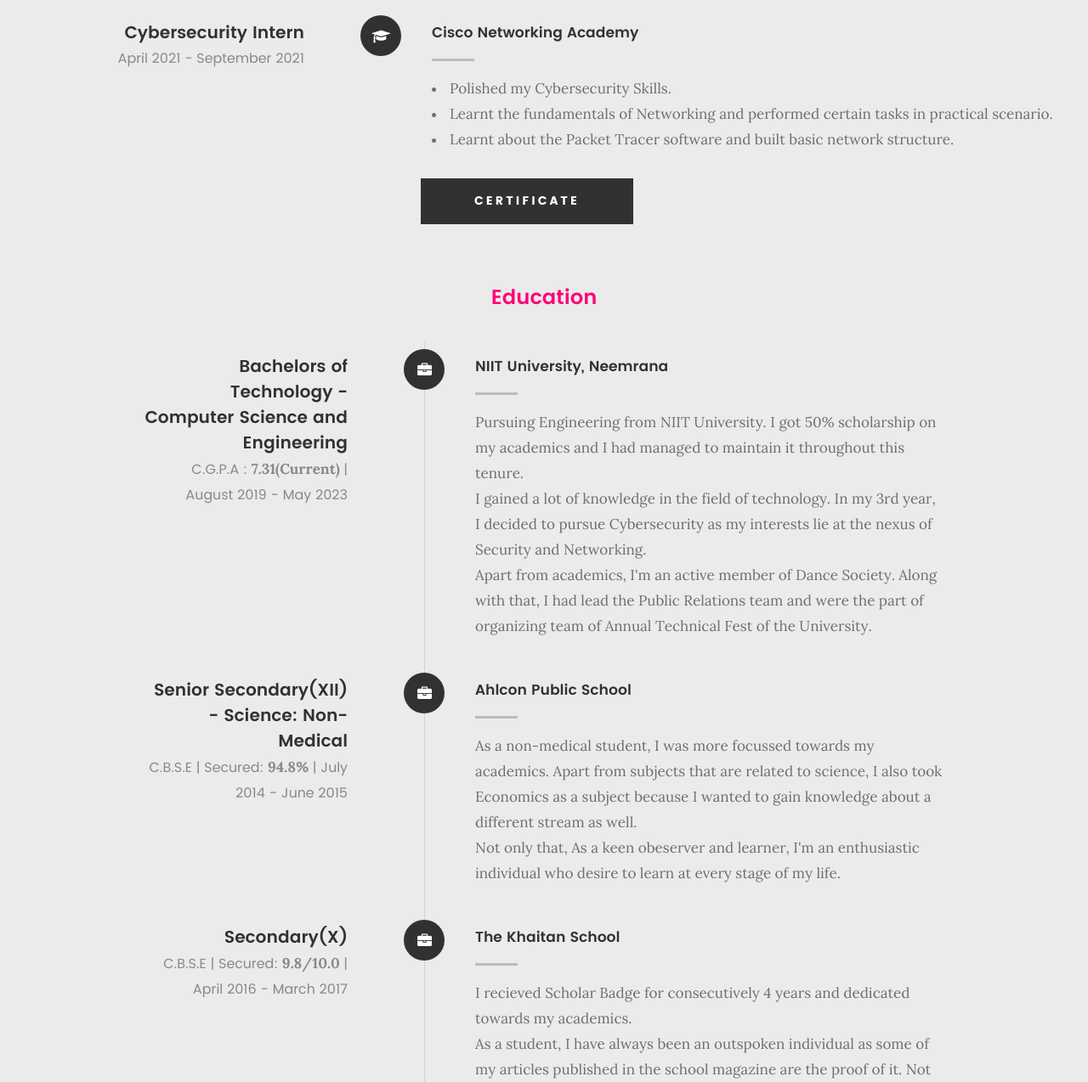
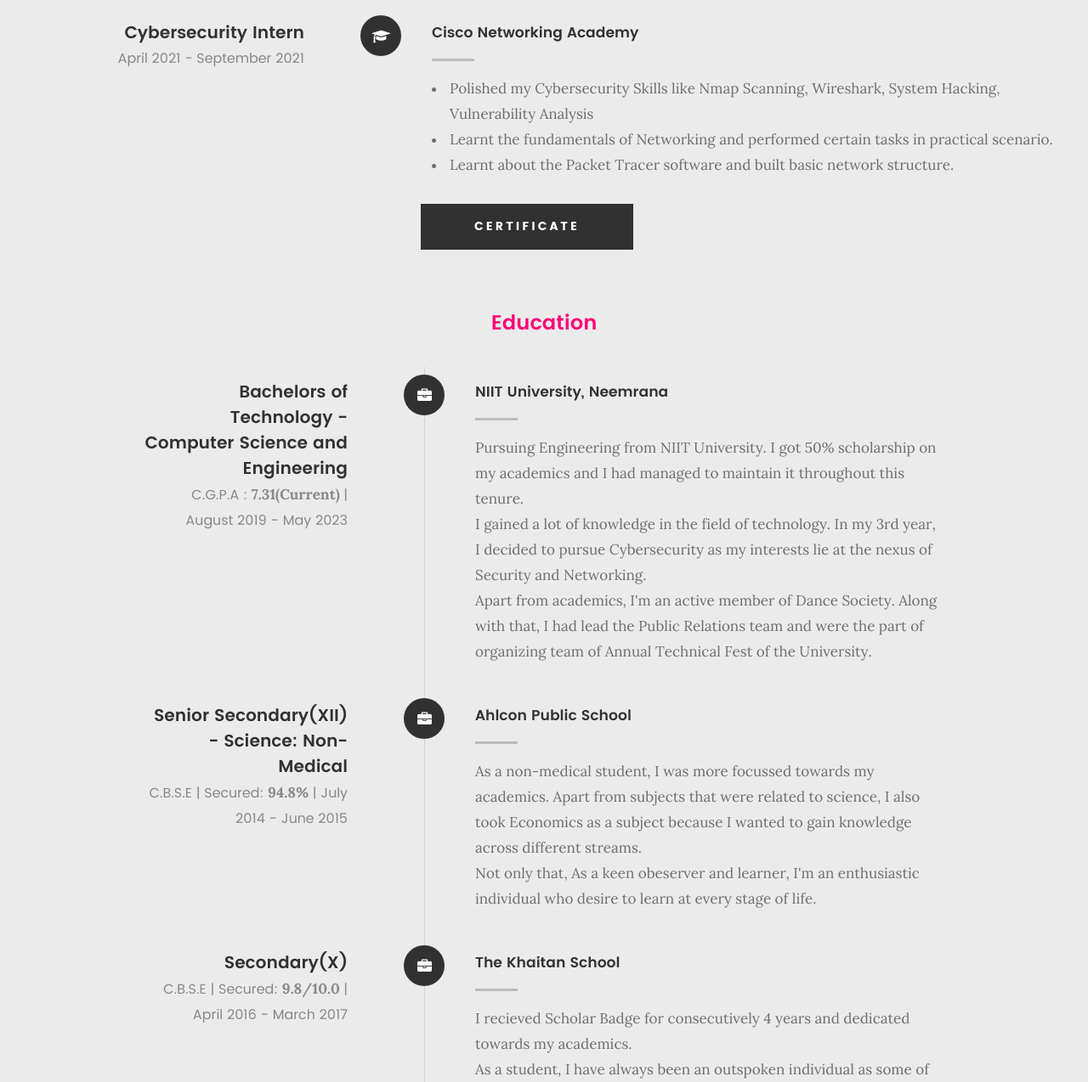
Before and after one commit to yash1456/MyPortfolio, a plain HTML site: page index.html in a window 1280 px wide. Shown: the part 2825-4099 px from the top of the page at 85% size. Drawn offline with Linux system fonts and the light colour scheme; files whose address does not match are found by name.

Commit message:
Update index.html

```diff
--- a/index.html
+++ b/index.html
@@ -280,7 +280,7 @@
 	   					<h4>Cisco Networking Academy</h4>
 						   <ul class="info-list">
 							<li>
-								<span>Polished my Cybersecurity Skills.</span>
+								<span>Polished my Cybersecurity Skills like Nmap Scanning, Wireshark, System Hacking, Vulnerability Analysis</span>
 							</li>
 							<li>
 								<span>Learnt the fundamentals of Networking and performed certain tasks in practical scenario.</span>
@@ -365,8 +365,8 @@
 
 	   				<div class="timeline-content">
 	   					<h4>Ahlcon Public School</h4>
-	   					<p>As a non-medical student, I was more focussed towards my academics. Apart from subjects that are related to science, I also took Economics as a subject because I wanted to gain knowledge about a different stream as well.<br>
-						Not only that, As a keen obeserver and learner, I'm an enthusiastic individual who desire to learn at every stage of my life.</p>
+	   					<p>As a non-medical student, I was more focussed towards my academics. Apart from subjects that were related to science, I also took Economics as a subject because I wanted to gain knowledge across different streams.<br>
+						Not only that, As a keen obeserver and learner, I'm an enthusiastic individual who desire to learn at every stage of life.</p>
 	   				</div>
 
 	   			</div> <!-- /timeline-block -->
```
